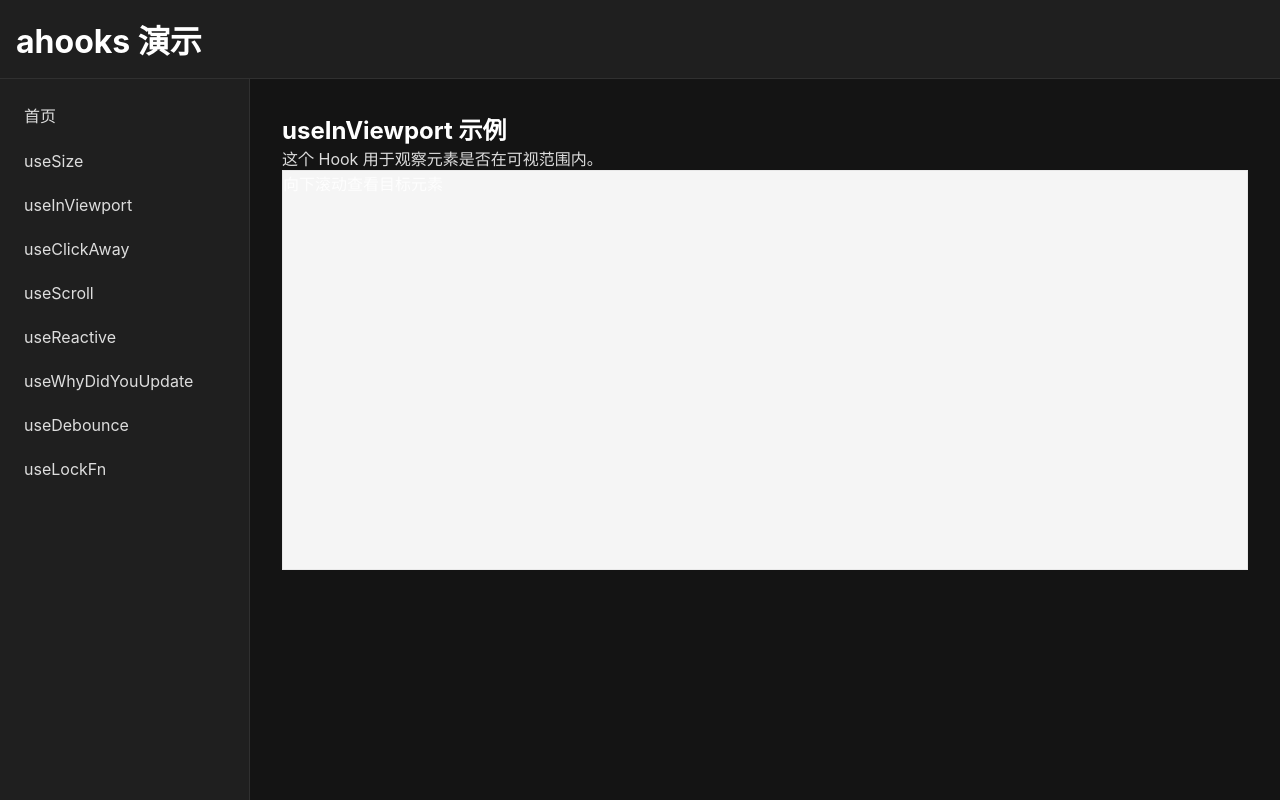
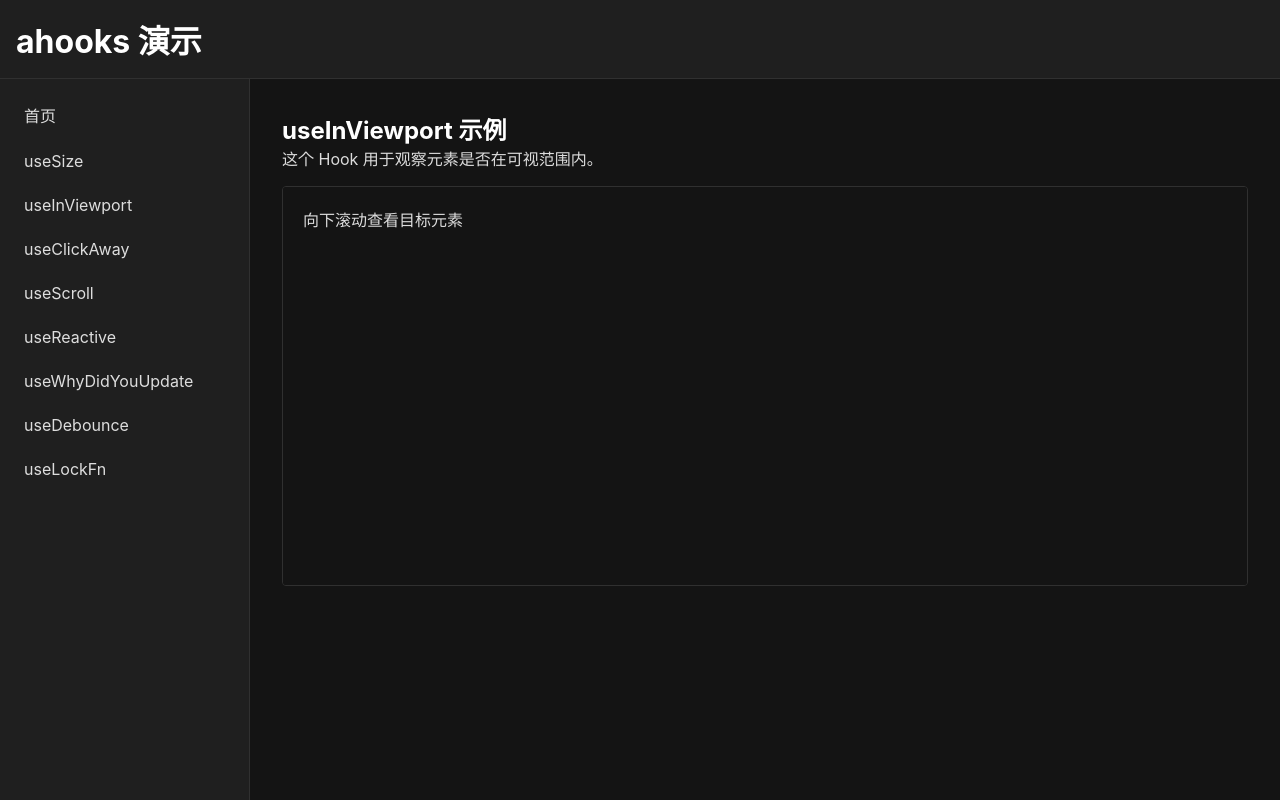
Before and after one commit to fallenleavesguy/ahooks-demo, a React (Vite) app: page /use-in-viewport in a window 1280 px wide. Built offline with nearby package versions, Linux system fonts and the light colour scheme.

Commit message:
add UseInViewport

```diff
--- a/src/pages/UseInViewport.tsx
+++ b/src/pages/UseInViewport.tsx
@@ -10,28 +10,45 @@ const UseInViewport: React.FC = () => {
       <h2>useInViewport 示例</h2>
       <p>这个 Hook 用于观察元素是否在可视范围内。</p>
 
-      <div style={{ height: '400px', overflow: 'auto', border: '1px solid #e8e8e8' }}>
-        <div style={{ height: '600px', background: '#f5f5f5' }}>
+      <div style={{
+        height: '400px',
+        overflow: 'auto',
+        border: '1px solid var(--border-color)',
+        backgroundColor: 'var(--component-bg)',
+        borderRadius: '4px',
+        marginTop: '16px'
+      }}>
+        <div style={{
+          height: '600px',
+          background: 'var(--bg-color)',
+          padding: '20px'
+        }}>
           <p>向下滚动查看目标元素</p>
         </div>
 
         <div
           ref={ref}
           style={{
-            border: '1px solid #1890ff',
+            border: '1px solid var(--primary-color)',
             height: '100px',
             textAlign: 'center',
             padding: '30px',
+            backgroundColor: 'var(--component-bg)',
+            margin: '0 20px'
           }}
         >
           {inViewport ? (
-            <p style={{ color: '#1890ff' }}>目标元素在视口中！</p>
+            <p style={{ color: 'var(--primary-color)' }}>目标元素在视口中！</p>
           ) : (
-            <p>目标元素不在视口中</p>
+            <p style={{ color: 'var(--text-secondary)' }}>目标元素不在视口中</p>
           )}
         </div>
 
-        <div style={{ height: '600px', background: '#f5f5f5' }}>
+        <div style={{
+          height: '600px',
+          background: 'var(--bg-color)',
+          padding: '20px'
+        }}>
           <p>底部填充区域</p>
         </div>
       </div>
```
